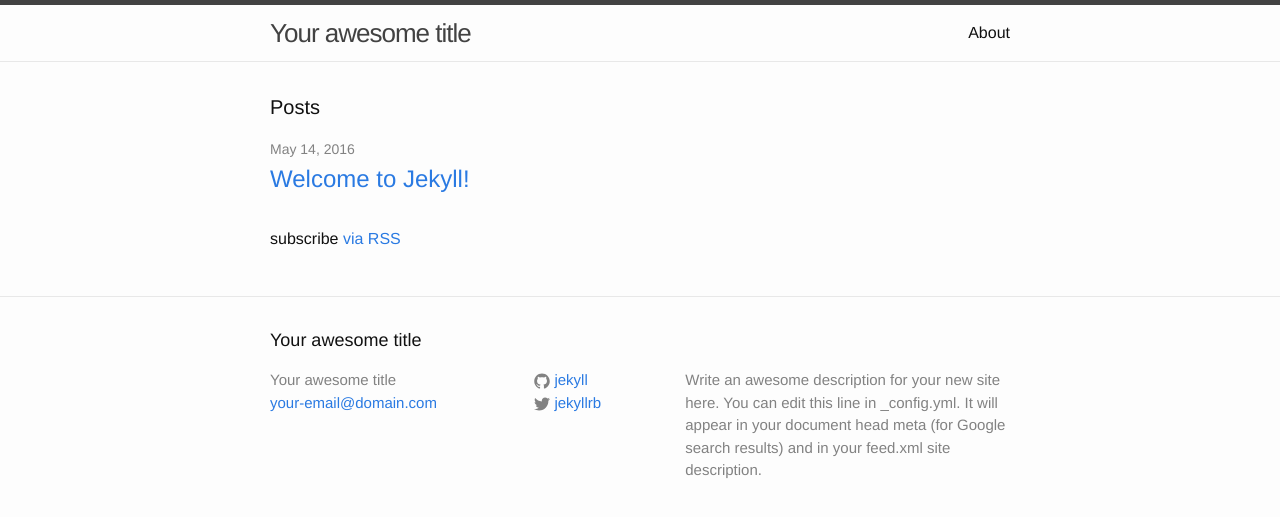
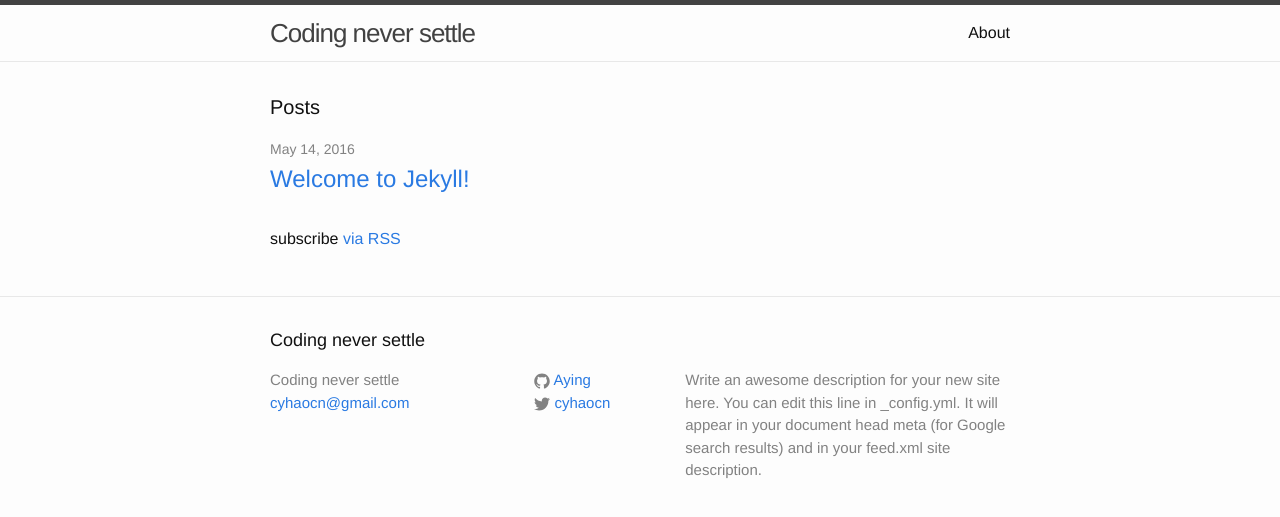
Before and after one commit to ying-A/ying-A.github.io, a Jekyll site: the page built from index.html, in a window 1280 px wide. Shown: the top 517 px of the page. Built offline with Jekyll 4.4.1, drawn with Linux system fonts in a browser that asks for light colours.

Commit message:
Update _config.yml

```diff
--- a/_config.yml
+++ b/_config.yml
@@ -6,16 +6,16 @@
 # 'jekyll serve'. If you change this file, please restart the server process.
 
 # Site settings
-title: Your awesome title
-email: your-email@domain.com
+title: Coding never settle
+email: cyhaocn@gmail.com
 description: > # this means to ignore newlines until "baseurl:"
   Write an awesome description for your new site here. You can edit this
   line in _config.yml. It will appear in your document head meta (for
   Google search results) and in your feed.xml site description.
 baseurl: "" # the subpath of your site, e.g. /blog
-url: "http://yourdomain.com" # the base hostname & protocol for your site
-twitter_username: jekyllrb
-github_username:  jekyll
+url: "http://cyhao.me" # the base hostname & protocol for your site
+twitter_username: cyhaocn
+github_username:  Aying
 
 # Build settings
 markdown: kramdown
```
